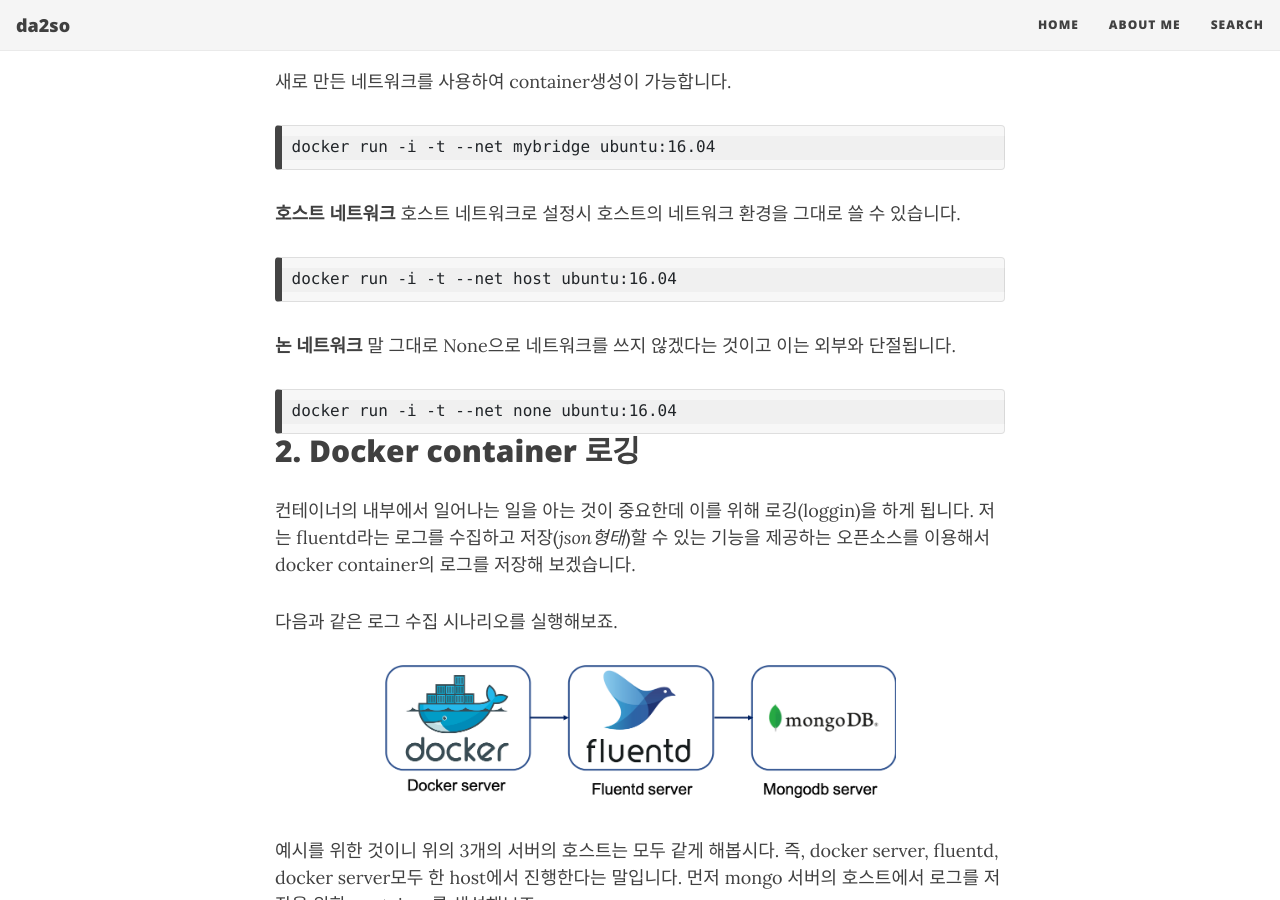
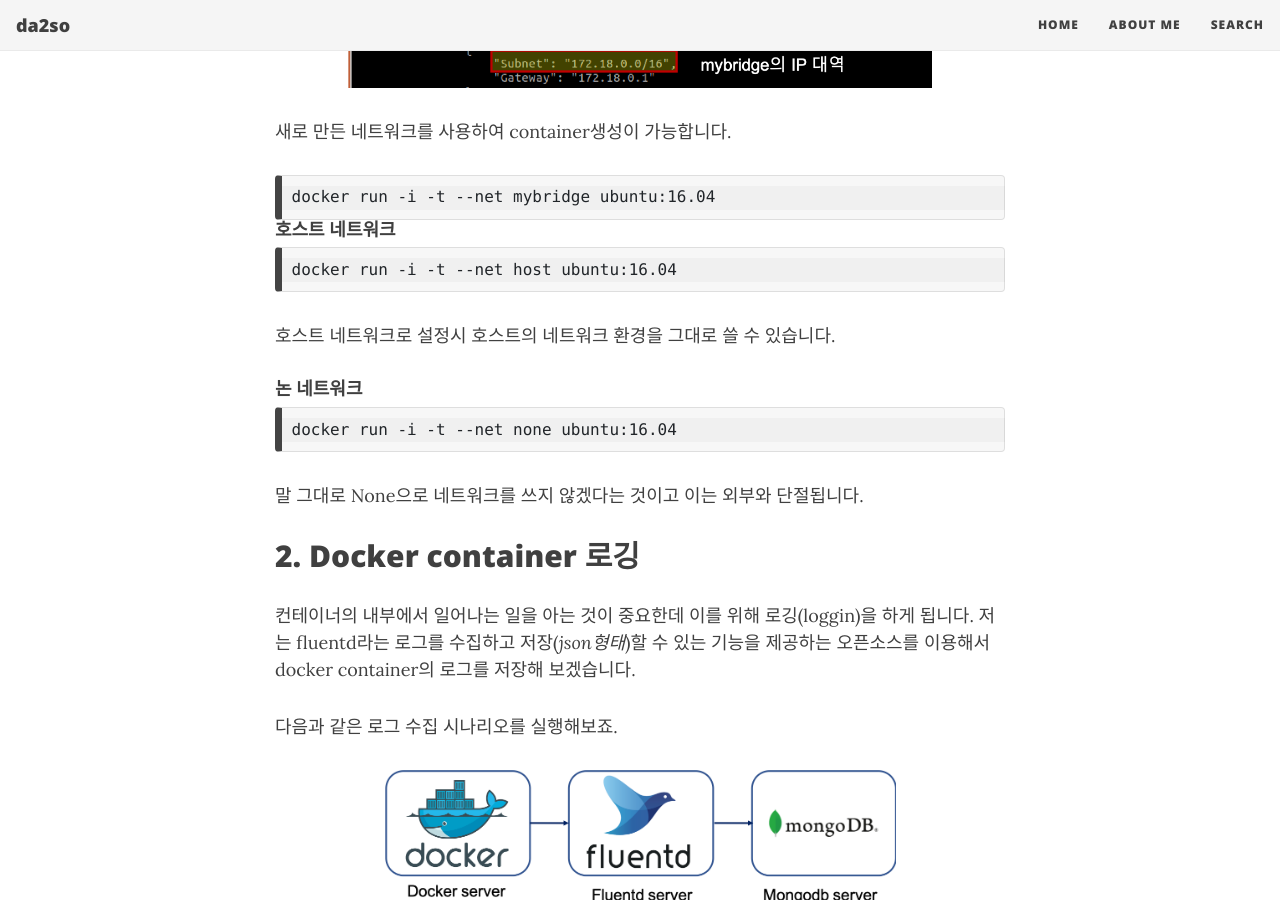
Before and after one commit to da2so/da2so.github.io, a Jekyll site: the page built from _posts/2022-01-07-Docker_Kubernetes3.md, in a window 1280 px wide and 900 px high, scrolled down 2463 px. Built offline with Jekyll 4.4.1, drawn with Linux system fonts in a browser that asks for light colours; nearby versions of some CDN libraries.

Commit message:
Update 2022-01-07-Docker_Kubernetes3.md

````diff
--- a/_posts/2022-01-07-Docker_Kubernetes3.md
+++ b/_posts/2022-01-07-Docker_Kubernetes3.md
@@ -29,7 +29,7 @@
 
 컨테이너 생성 시 자동으로 bridge를 선택하게 되는 것이고 위에서 docker0이 해당 브리지를 의미합니다.
 
-__브리지 네트워크__
+#### 브리지 네트워크
 해당 네트워크는 docker0이 아닌 사용자 정의 브리지를 새로 생성도 가능합니다.
 
 ```
@@ -48,21 +48,21 @@
 ```
 
 
-__호스트 네트워크__
-호스트 네트워크로 설정시 호스트의 네트워크 환경을 그대로 쓸 수 있습니다.
+#### 호스트 네트워크
 
 ```
 docker run -i -t --net host ubuntu:16.04
 ```
+호스트 네트워크로 설정시 호스트의 네트워크 환경을 그대로 쓸 수 있습니다.
 
 
-__논 네트워크__
-말 그대로 None으로 네트워크를 쓰지 않겠다는 것이고 이는 외부와 단절됩니다.
+#### 논 네트워크
 
 ```
 docker run -i -t --net none ubuntu:16.04
 ```
 
+말 그대로 None으로 네트워크를 쓰지 않겠다는 것이고 이는 외부와 단절됩니다.
 
 ## 2. Docker container 로깅
 
@@ -82,7 +82,7 @@
 
 그리고 fluentd 서버의 호스트에서 다음과 같은 fluent.conf를 작성합니다.
 
-![1](https://da2so.github.io/assets/post_img/2022-01-07-Docker_Kubernetes3/6.png){: .mx-auto.d-block width="70%" :}
+![1](https://da2so.github.io/assets/post_img/2022-01-07-Docker_Kubernetes3/6.png){: .mx-auto.d-block width="50%" :}
 
 
 해당 내용은 로그 데이터를 mongodb에 전송하고 mongodb의 access라는 collection에 로그를 저장하겟다는 것과 mongodb의 host, port를 지정한것입니다.
````
